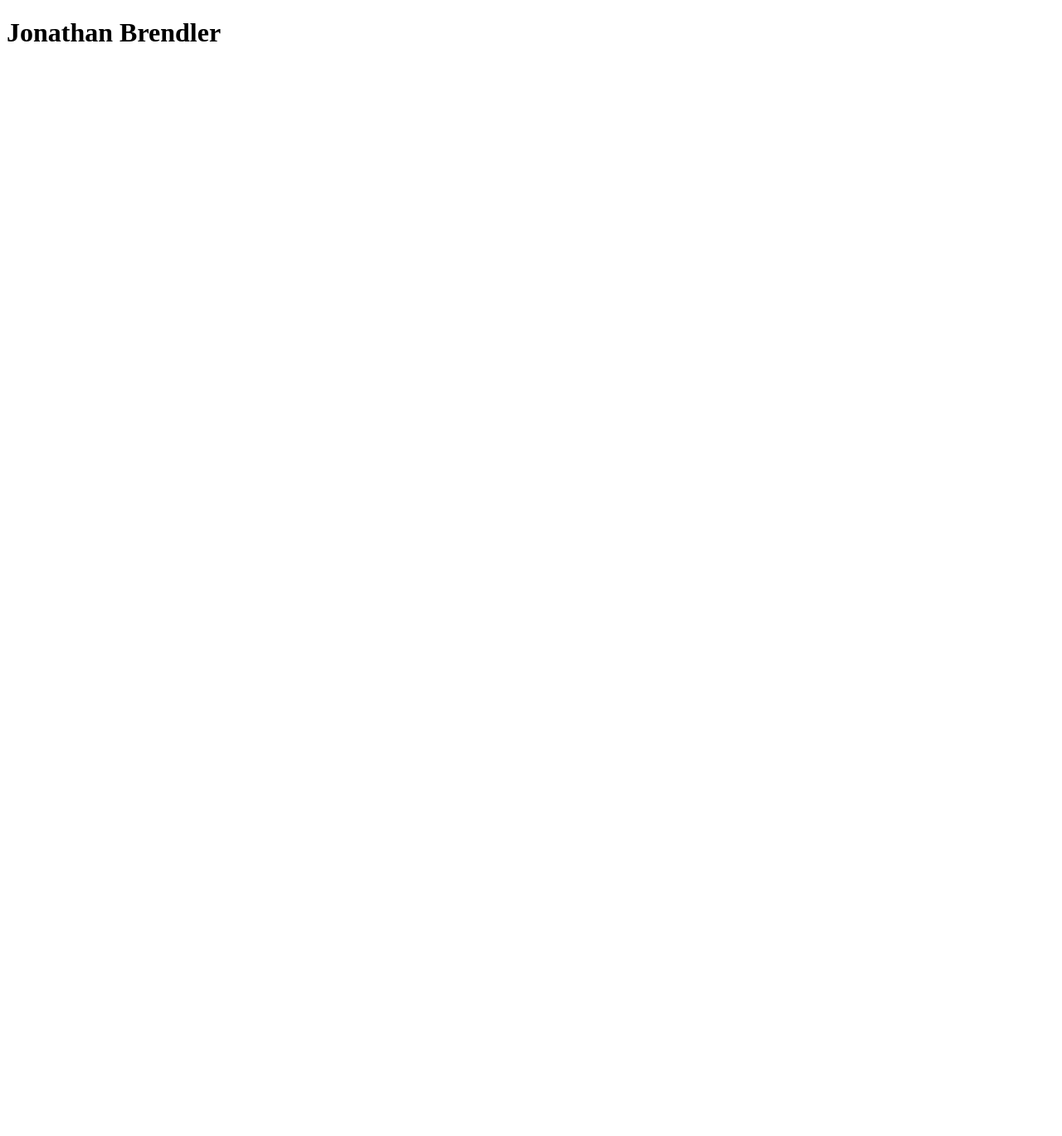
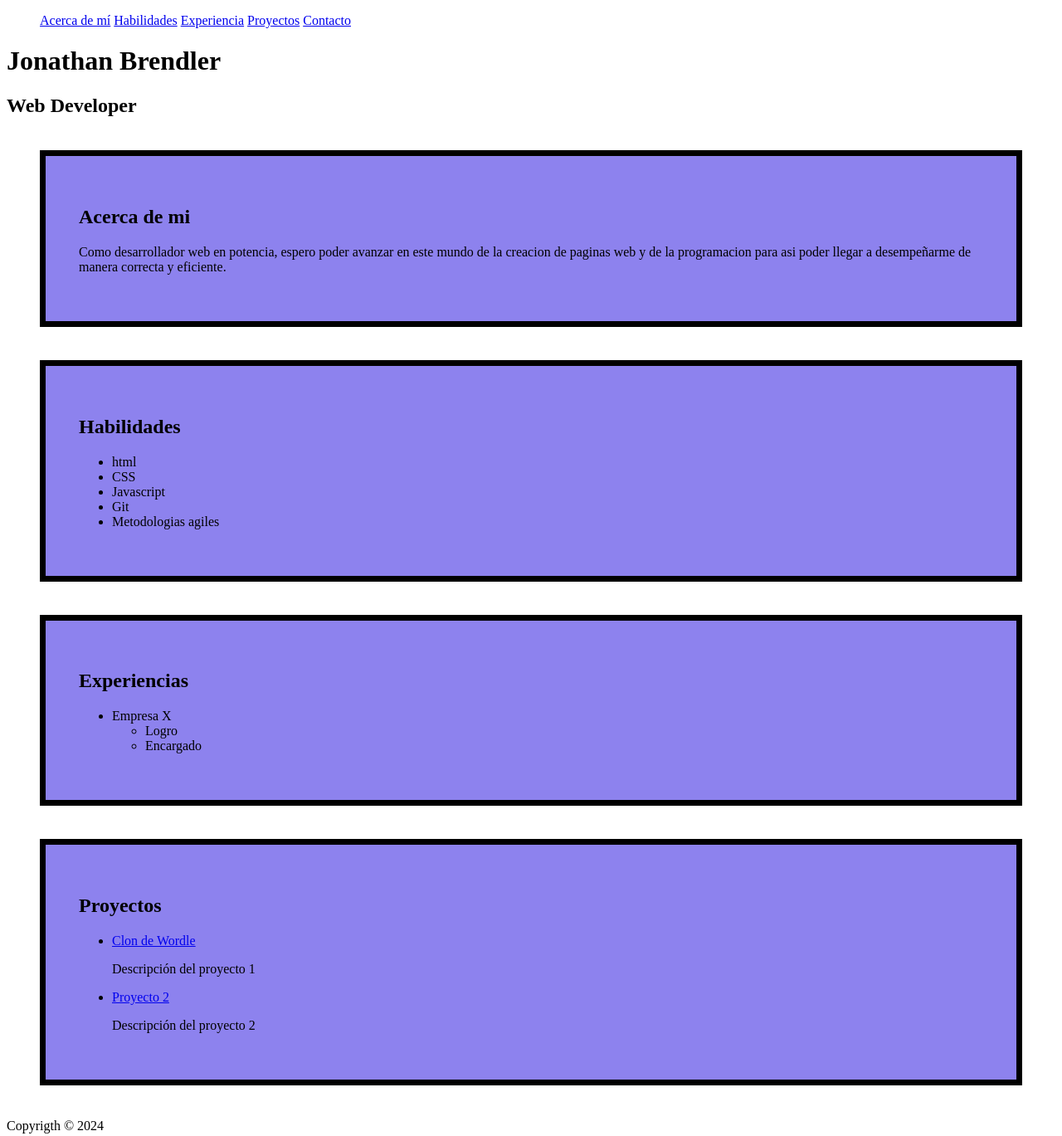
Before and after one commit to Jonh0695/MiPortfolio, a plain HTML site: page index.html in a window 1280 px wide. Shown: the whole page at 83% size. Before the commit the page ends 800 px from the top, so only its background shows below. Drawn offline with Linux system fonts and the light colour scheme.

Commit message:
Agregado Estilos

```diff
--- a/index.html
+++ b/index.html
@@ -2,8 +2,71 @@
 <html>
     <head>
         <title>Mi Portfolio</title>
+       <link rel="stylesheet" href="style.css"/>
     </head>
     <body>
-        <h1>Jonathan Brendler</h1>
+        <header>
+            <nav>
+                <ul>
+                  <a href="#acerca-de-mi">Acerca de mí</a>
+                  <a href="#habilidades">Habilidades</a>
+                  <a href="#experiencia">Experiencia</a>
+                  <a href="#proyectos">Proyectos</a>
+                  <a href="#contacto">Contacto</a>
+                </ul>
+              </nav>
+
+            <h1> <style></style>Jonathan Brendler</h1>
+            <h2> Web Developer </h2>
+        </header>
+        <main>
+            <section id="acerca-de-mi">
+                <h2> Acerca de mi </h2>
+                <p>
+                    Como desarrollador web en potencia, espero poder avanzar en este mundo de la creacion de paginas web y de la programacion
+                    para asi poder llegar a desempeñarme de manera correcta y eficiente.
+                </p>
+            </section>
+            <section id="habilidades">
+                <h2>Habilidades</h2>
+                <ul>
+                    <li>html</li>
+                    <li>CSS</li>
+                    <li>Javascript</li>
+                    <li>Git</li>
+                    <li>Metodologias agiles</li>
+                </ul>
+            </section>
+            <section>
+                <h1> Experiencias </h1>
+                <ul>
+                    <li>
+                      Empresa X
+                      <ul>
+                        <li>Logro</li>
+                        <li> Encargado</li>
+                      </ul>
+                    </li>
+                  </ul>
+            </section>
+            <section>
+                <h2>Proyectos</h2>
+                <ul>
+                  <li>
+                    <a href="https://www.nytimes.com/games/wordle/index.html"
+                      >Clon de Wordle</a
+                    >
+                    <p>Descripción del proyecto 1</p>
+                  </li>
+                  <li>
+                    <a href="https://www.nytimes.com/games/wordle/index.html">Proyecto 2</a>
+                    <p>Descripción del proyecto 2</p>
+                  </li>
+                </ul>
+              </section>
+        </main>
+        <footer>
+            <p>Copyrigth &copy; 2024 </p>
+        </footer>
     </body>
 </html>
--- /dev/null
+++ b/style.css
@@ -0,0 +1,15 @@
+ul {
+
+    ;}
+h2{
+
+    font tab: size 20px;
+}
+
+section {
+
+    border: 7px black solid;
+    margin: 40px;
+    padding: 40px;
+    background-color: rgb(141, 130, 238);
+}
```
